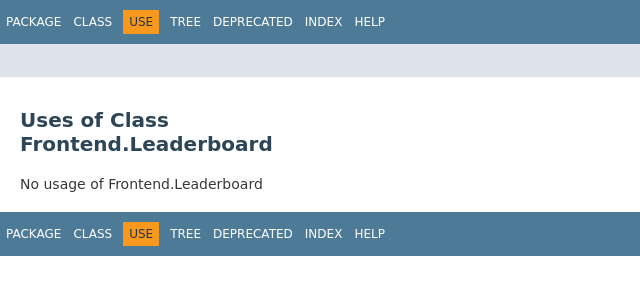
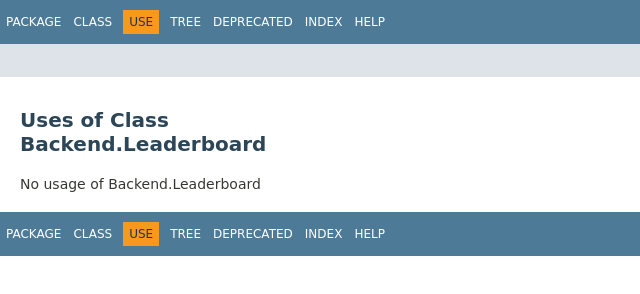
Before and after one commit to Hubster888/IndependenceDay, a plain HTML site: page doc/Frontend/class-use/Leaderboard.html in a window 1280 px wide. Shown: the full height of the page, 0-640 px from the left. Drawn offline with Linux system fonts and the light colour scheme; no server answers; a script that the page names is missing; a web font is replaced by a local one.

Commit message:
not needed pics

```diff
--- a/doc/Frontend/class-use/Leaderboard.html
+++ b/doc/Frontend/class-use/Leaderboard.html
@@ -3,7 +3,7 @@
 <html lang="en">
 <head>
 <!-- Generated by javadoc (13.0.1) on Sun Dec 06 08:56:59 GMT 2020 -->
-<title>Uses of Class Frontend.Leaderboard</title>
+<title>Uses of Class Backend.Leaderboard</title>
 <meta http-equiv="Content-Type" content="text/html; charset=utf-8">
 <meta name="dc.created" content="2020-12-06">
 <meta name="description" content="use: package: Frontend, class: Leaderboard">
@@ -66,9 +66,9 @@ $('.navPadding').css('padding-top', $('.fixedNav').css("height"));
 </header>
 <main role="main">
 <div class="header">
-<h1 title="Uses of Class Frontend.Leaderboard" class="title">Uses of Class<br>Frontend.Leaderboard</h1>
+<h1 title="Uses of Class Backend.Leaderboard" class="title">Uses of Class<br>Backend.Leaderboard</h1>
 </div>
-<div class="classUseContainer">No usage of Frontend.Leaderboard</div>
+<div class="classUseContainer">No usage of Backend.Leaderboard</div>
 </main>
 <footer role="contentinfo">
 <nav role="navigation">
```
Also changed, not shown: doc/Frontend/Leaderboard.html (+1 -1 lines), bin/tiles_0/Goal.jpg (deleted), bin/tiles_0/path_Corner.jpg (deleted), bin/tiles_0/path_Straight.jpg (deleted), bin/tiles_0/path_T_Shape.jpg (deleted), src/tiles_0/Goal.jpg (deleted), src/tiles_0/path_Corner.jpg (deleted), src/tiles_0/path_Straight.jpg (deleted), src/tiles_0/path_T_Shape.jpg (deleted).
